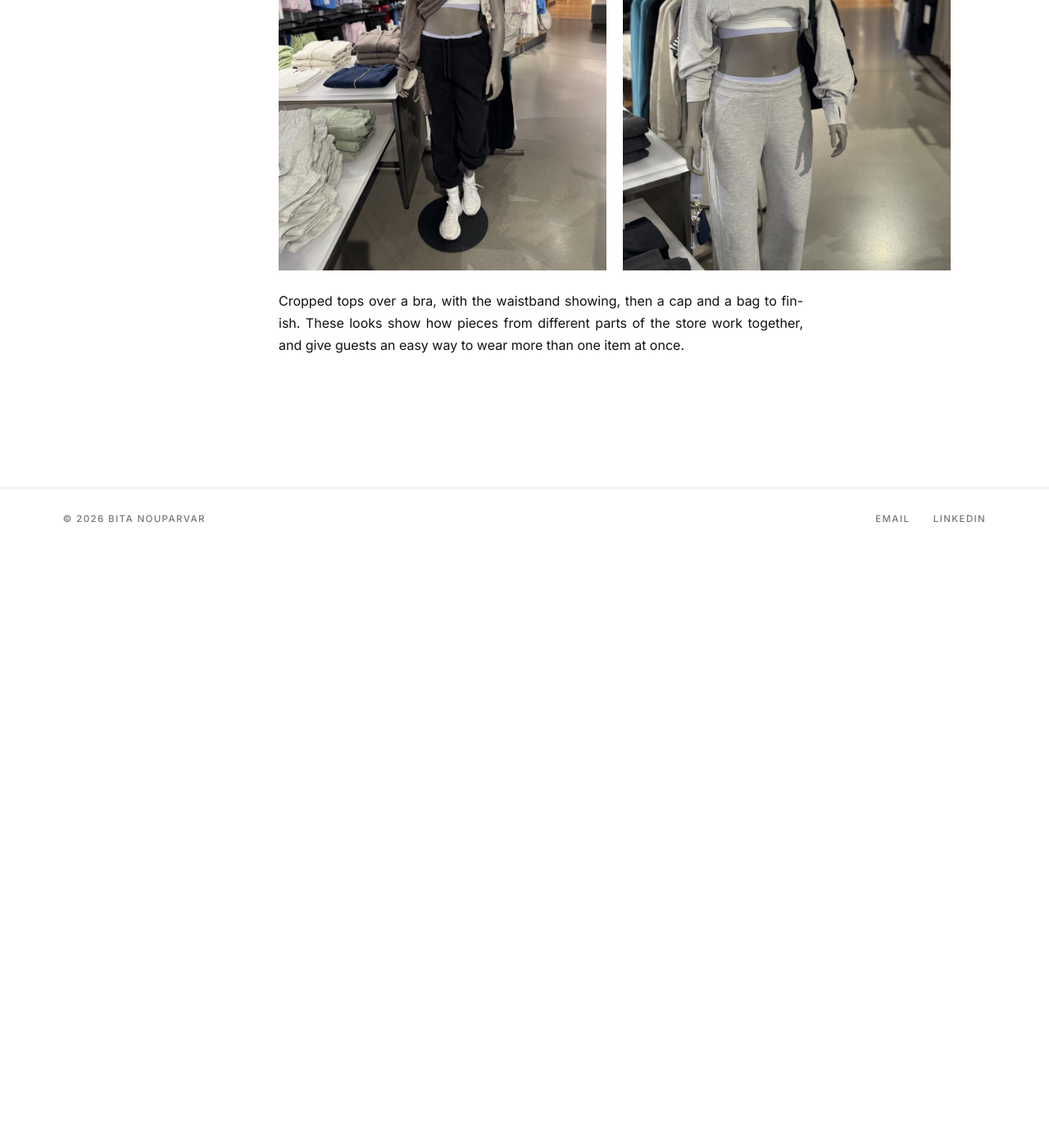
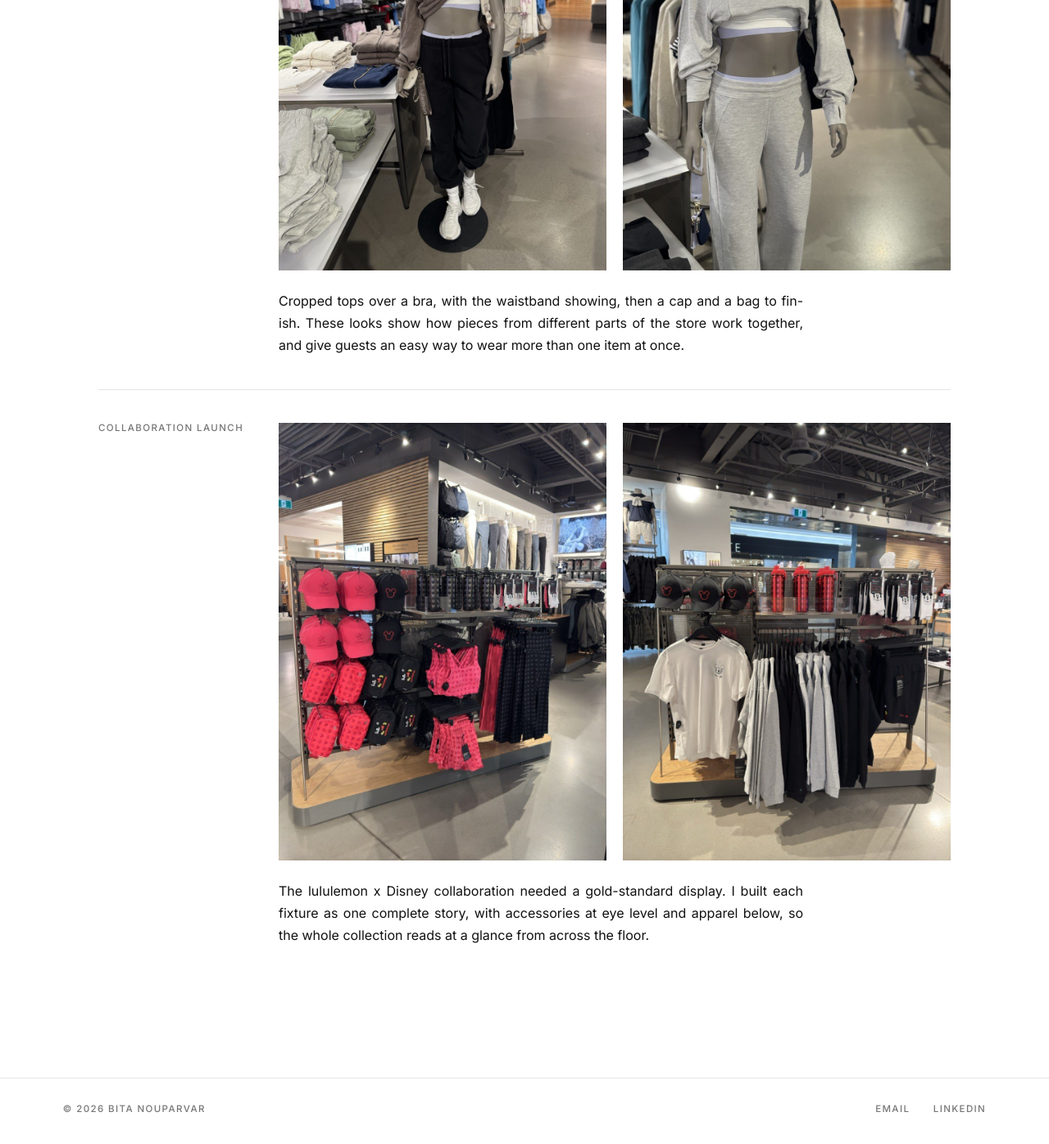
Before and after one commit to bitanp1994/bitanouparvar.com, a Jekyll site: the page built from projects/visual-merchandising.html, in a window 1280 px wide and 1400 px high, scrolled down 2718 px. Shown: the top 1396 px of the window at 82% size. Built offline with Jekyll 4.4.1, drawn with Linux system fonts in a browser that asks for light colours; before the commit the page ends 3398 px from its top, so only the background shows below that.

Commit message:
Visual Merchandising: add lululemon x Disney collaboration story
Co-Authored-By: Claude Opus 5.5 <noreply@anthropic.com>
Claude-Session: https://claude.ai/code/session_011ZU1tgXn8aNEA1hgF5gWNT

```diff
--- a/projects/visual-merchandising.html
+++ b/projects/visual-merchandising.html
@@ -51,4 +51,14 @@ permalink: /projects/visual-merchandising/
       <p class="vm-text">Cropped tops over a bra, with the waistband showing, then a cap and a bag to finish. These looks show how pieces from different parts of the store work together, and give guests an easy way to wear more than one item at once.</p>
     </div>
   </section>
+  <section class="case-row">
+    <h2 class="case-label">Collaboration launch</h2>
+    <div class="case-body">
+      <div class="vm-pair">
+        <figure><img src="{{ '/assets/img/vm/disney-womens.jpg' | relative_url }}" alt="lululemon x Disney fixture in red, pink and black: caps, belt bags, bottles, socks, a printed bra, skirts and leggings" loading="lazy"></figure>
+        <figure><img src="{{ '/assets/img/vm/disney-mens.jpg' | relative_url }}" alt="lululemon x Disney fixture in black, white, grey and red: caps, red bottles, socks, a white tee, hoodies and shorts" loading="lazy"></figure>
+      </div>
+      <p class="vm-text">The lululemon x Disney collaboration needed a gold-standard display. I built each fixture as one complete story, with accessories at eye level and apparel below, so the whole collection reads at a glance from across the floor.</p>
+    </div>
+  </section>
 </article>
```
Also changed, not shown: assets/img/vm/disney-mens.jpg (added), assets/img/vm/disney-womens.jpg (added).
